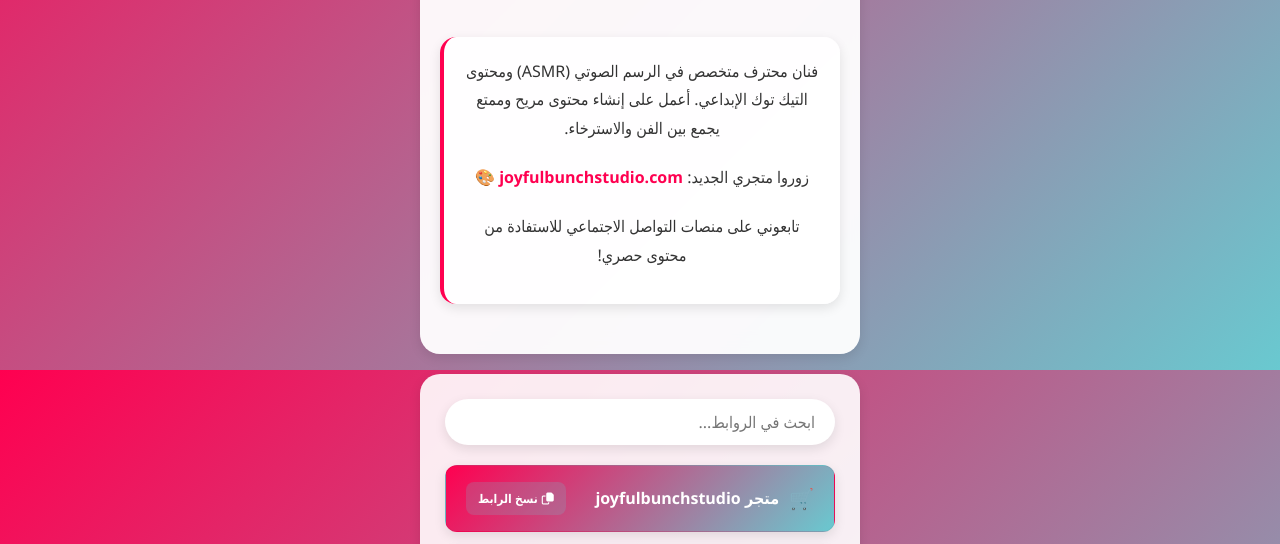
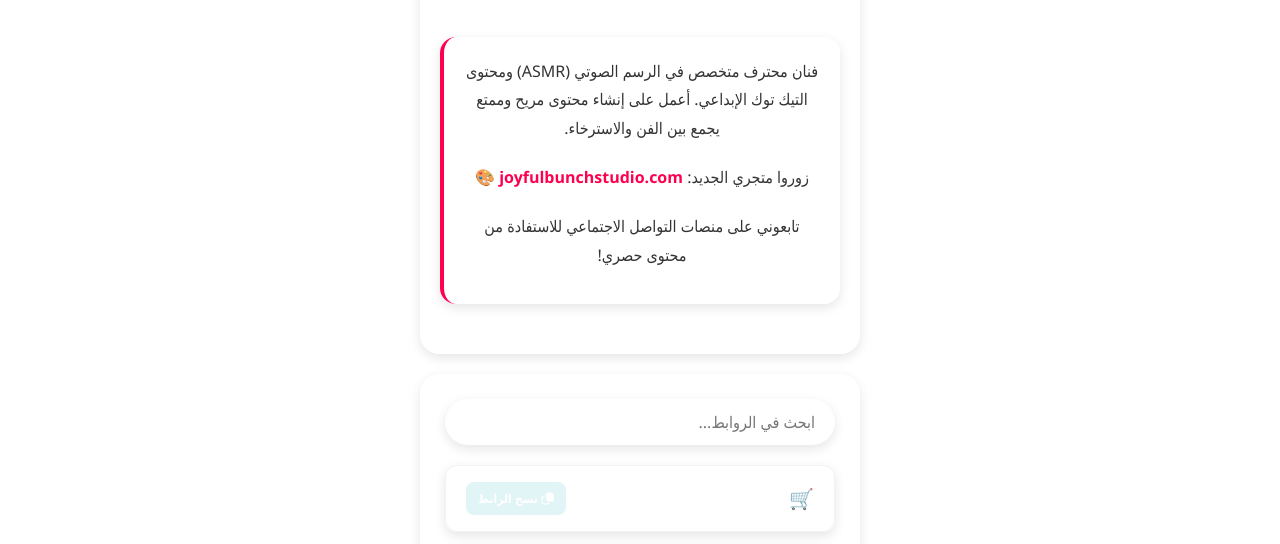
Before and after one commit to abdol5nifri/linktreethree, a plain HTML site: page index.html in a window 1280 px wide. Shown: the part 430-974 px from the top of the page. Drawn offline with Linux system fonts and the light colour scheme.

Commit message:
Update index.html

```diff
--- a/index.html
+++ b/index.html
@@ -15,7 +15,7 @@
             --text-color: #333333;
             --shadow: 0 4px 12px rgba(0, 0, 0, 0.1);
             --transition: all 0.3s ease;
-            --gradient: linear-gradient(135deg, #ff0050, #69c9d0);
+/*             --gradient: linear-gradient(135deg, #ff0050, #69c9d0); */
             --copy-btn-bg: rgba(105, 201, 208, 0.2);
             --copy-btn-hover: rgba(105, 201, 208, 0.3);
         }
@@ -27,17 +27,20 @@
             font-family: 'Segoe UI', Tahoma, Geneva, Verdana, sans-serif;
             -webkit-tap-highlight-color: transparent !important;
             transform: translateY(0px);
+            scroll-behavior:smooth;
         }
 
         body {
-            background: var(--gradient);
-            background-attachment: fixed;
+/*             background: var(--gradient); */
+            background:#CCCCCC
+            background-attachment: scroll;
             color: var(--text-color);
             line-height: 1.6;
             padding: 0;
             margin: 0;
 
-            min-height: 100vh;
+/*             min-height: 100vh; */
+            height: 100vh;
              display: flex;
             flex-direction: column;
 
```
